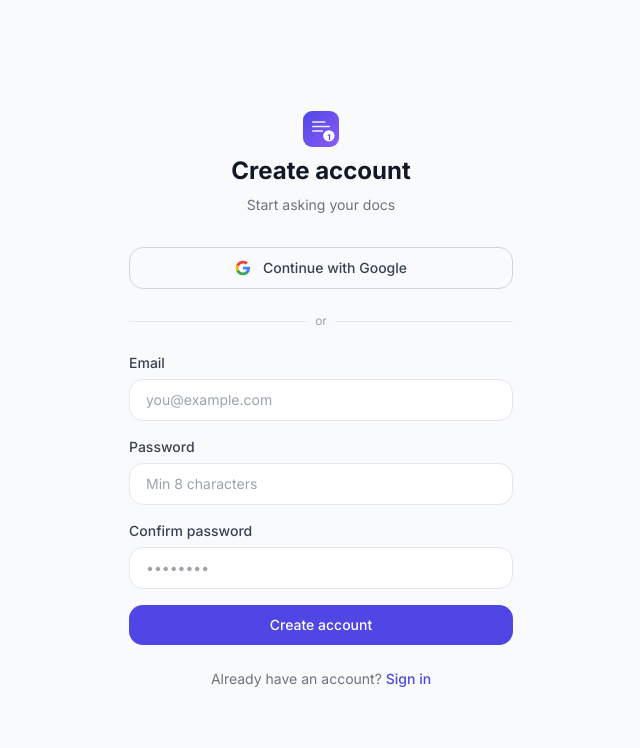
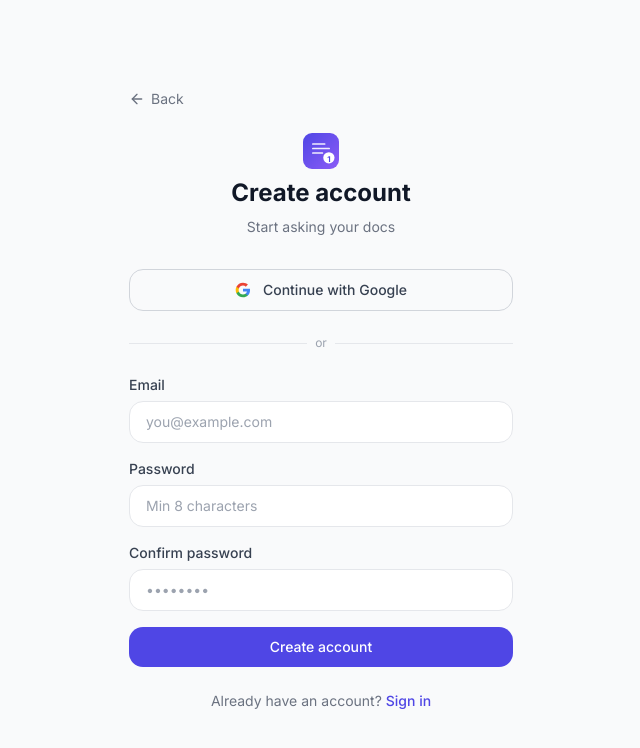
Before and after one commit to miankhan-ai/ask-my-docs-rag, a React (Vite) app in the folder frontend/: page /register in a window 1280 px wide. Shown: the top 748 px of the page, without its empty margins (319-959 px from the left). Built offline with nearby package versions, Linux system fonts and the light colour scheme; no server answers.

Commit message:
feat: add back button to login and register screens

```diff
--- a/frontend/src/pages/LoginPage.tsx
+++ b/frontend/src/pages/LoginPage.tsx
@@ -1,5 +1,6 @@
 import { useState, type FormEvent } from 'react'
 import { Link, useNavigate } from 'react-router-dom'
+import { ArrowLeft } from 'lucide-react'
 import { Logo } from '../components/ui/Logo'
 import { useAuth } from '../hooks/useAuth'
 import { apiUrl } from '../api'
@@ -29,6 +30,13 @@ export function LoginPage() {
   return (
     <div className="min-h-screen flex items-center justify-center bg-gray-50 px-4 py-8">
       <div className="w-full max-w-sm">
+        <Link
+          to="/"
+          className="inline-flex items-center gap-1.5 text-sm text-gray-500 hover:text-gray-800 transition-colors mb-6"
+        >
+          <ArrowLeft className="h-4 w-4" />
+          Back
+        </Link>
         <div className="flex flex-col items-center mb-6 sm:mb-8 gap-2">
           <Logo size={36} />
           <h1 className="text-xl sm:text-2xl font-bold text-gray-900">Sign in</h1>
--- a/frontend/src/pages/RegisterPage.tsx
+++ b/frontend/src/pages/RegisterPage.tsx
@@ -1,5 +1,6 @@
 import { useState, type FormEvent } from 'react'
 import { Link, useNavigate } from 'react-router-dom'
+import { ArrowLeft } from 'lucide-react'
 import { Logo } from '../components/ui/Logo'
 import { useAuth } from '../hooks/useAuth'
 import { apiUrl } from '../api'
@@ -33,6 +34,13 @@ export function RegisterPage() {
   return (
     <div className="min-h-screen flex items-center justify-center bg-gray-50 px-4 py-8">
       <div className="w-full max-w-sm">
+        <Link
+          to="/"
+          className="inline-flex items-center gap-1.5 text-sm text-gray-500 hover:text-gray-800 transition-colors mb-6"
+        >
+          <ArrowLeft className="h-4 w-4" />
+          Back
+        </Link>
         <div className="flex flex-col items-center mb-6 sm:mb-8 gap-2">
           <Logo size={36} />
           <h1 className="text-xl sm:text-2xl font-bold text-gray-900">Create account</h1>
```
